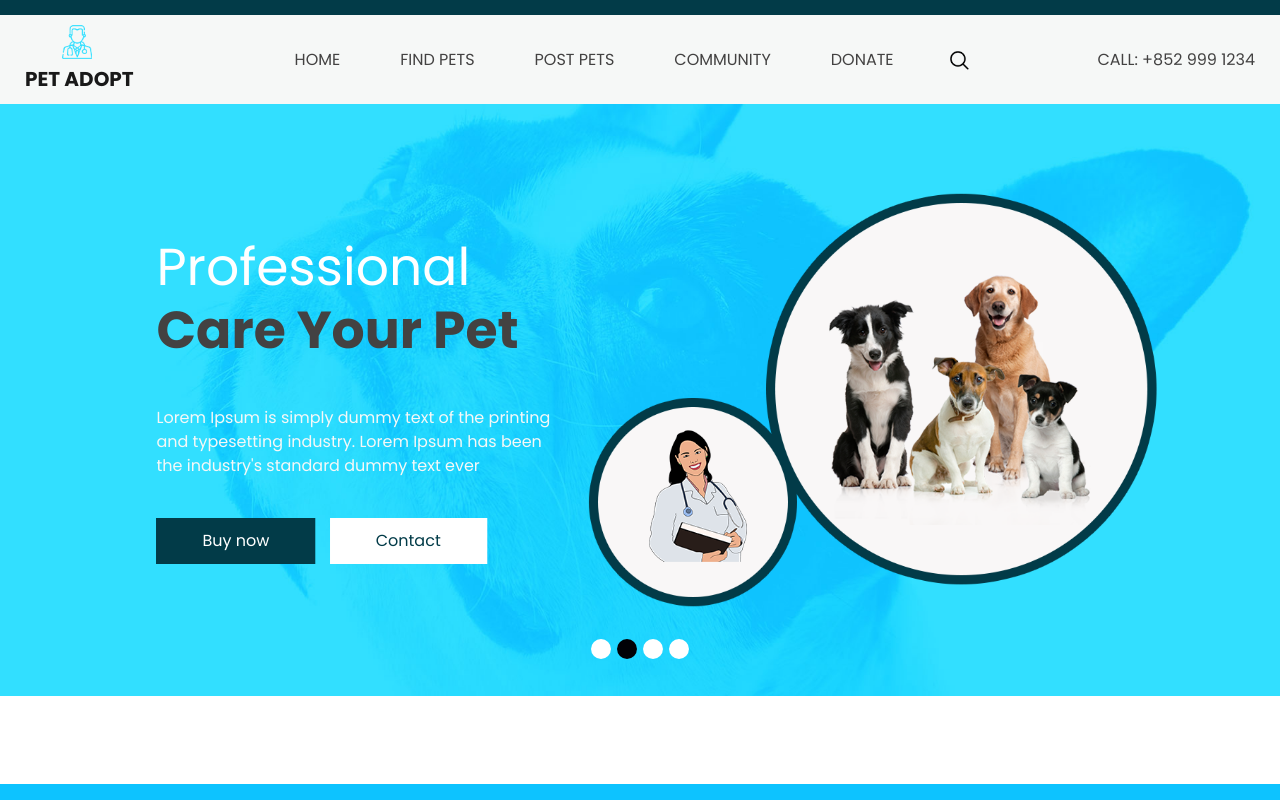
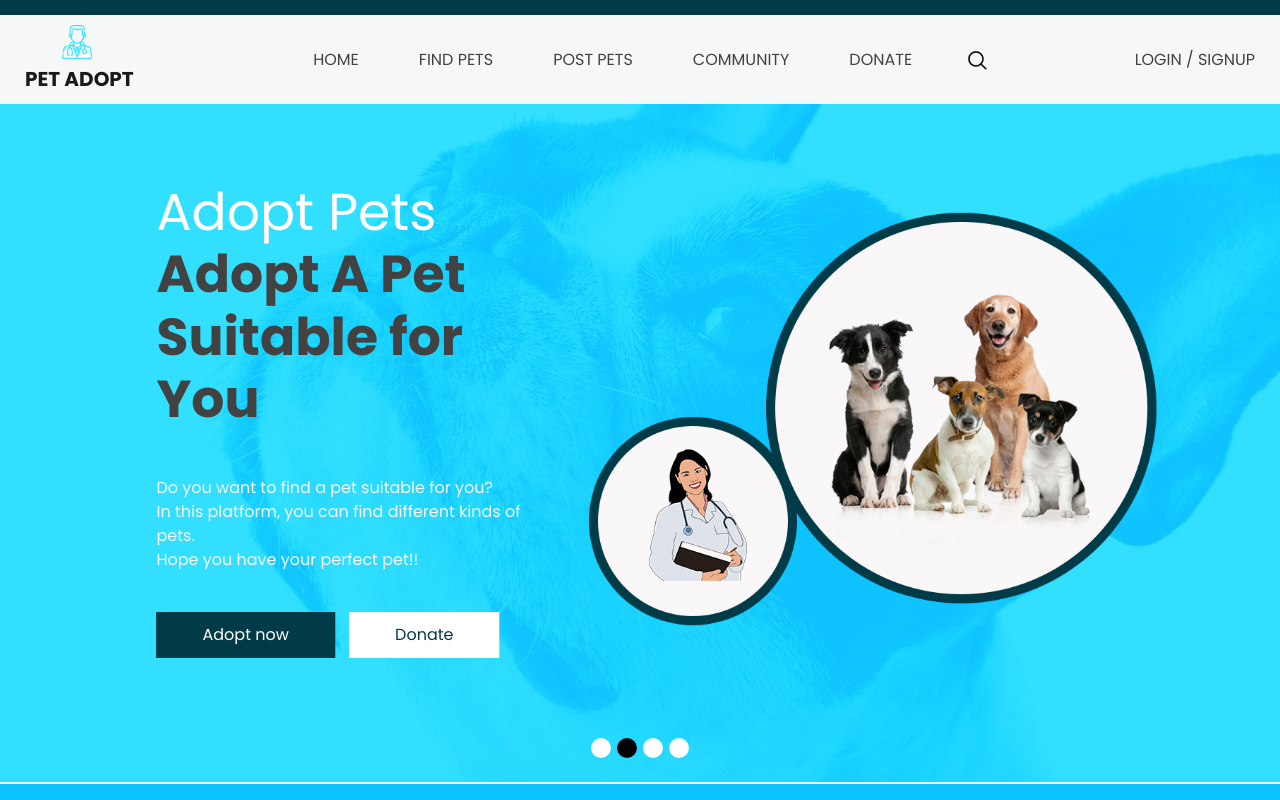
Before and after one commit to leoyuan1/TECKY-PROJECT, a website: page public/index.html in a window 1280 px wide. Shown: the top 800 px of the page. Drawn offline with nearby package versions, Linux system fonts and the light colour scheme; some packages are replaced by stand-ins of ours.

Commit message:
updated index.html

```diff
--- a/public/index.html
+++ b/public/index.html
@@ -53,7 +53,7 @@
                   <a class="nav-link" href="index.html">Home <span class="sr-only">(current)</span></a>
                 </li>
                 <li class="nav-item">
-                  <a class="nav-link" href="find-pets.html">Find Pets</a>
+                  <a class="nav-link" href="adopt-pets.html">Find Pets</a>
                 </li>
                 <li class="nav-item">
                   <a class="nav-link" href="post-pets.html">Post Pets</a>
@@ -71,7 +71,7 @@
             </div>
             <div class="quote_btn-container  d-flex justify-content-center">
               <a href="">
-                Call: +852 999 1234
+                Login / Signup
               </a>
             </div>
           </div>
@@ -95,22 +95,22 @@
                 <div class="col-md-4 offset-md-2">
                   <div class="slider_detail-box">
                     <h1>
-                      Professional
+                      Adopt Pets
                       <span>
-                        Care Your Pet
+                        Adopt A Pet Suitable for You
                       </span>
                     </h1>
                     <p>
-                      Lorem Ipsum is simply dummy text of the printing and
-                      typesetting industry.
-                      Lorem Ipsum has been the industry's standard dummy text ever
+                      Do you want to find a pet suitable for you?<br>
+                      In this platform, you can find different kinds of pets.<br>
+                      Hope you have your perfect pet!!
                     </p>
                     <div class="btn-box">
                       <a href="" class="btn-1">
-                        Buy now
+                        Adopt now
                       </a>
                       <a href="" class="btn-2">
-                        Contact
+                        Donate
                       </a>
                     </div>
                   </div>
@@ -129,22 +129,23 @@
                 <div class="col-md-4 offset-md-2">
                   <div class="slider_detail-box">
                     <h1>
-                      Professional
+                      Post Pets
                       <span>
-                        Care Your Pet
+                        Find Your Pet A Suitable Owner
                       </span>
                     </h1>
                     <p>
-                      Lorem Ipsum is simply dummy text of the printing and
-                      typesetting industry.
-                      Lorem Ipsum has been the industry's standard dummy text ever
+                      Do you want to find your pet a suitable owner?<br>
+                      In this platform, you can post information of your pets.<br>
+                      People can show interest to your pet<br>
+                      You can choose which candidate is suitable to have your pet.
                     </p>
                     <div class="btn-box">
                       <a href="" class="btn-1">
-                        Buy now
+                        Post now
                       </a>
                       <a href="" class="btn-2">
-                        Contact
+                        Donate
                       </a>
                     </div>
                   </div>
@@ -163,22 +164,23 @@
                 <div class="col-md-4 offset-md-2">
                   <div class="slider_detail-box">
                     <h1>
-                      Professional
+                      Community
                       <span>
-                        Care Your Pet
+                        Share Your Views
                       </span>
                     </h1>
                     <p>
-                      Lorem Ipsum is simply dummy text of the printing and
-                      typesetting industry.
-                      Lorem Ipsum has been the industry's standard dummy text ever
+                      Do you want to share the daily life of your pets?<br>
+                      Do you want to share your choices of pet toys?<br>
+                      Do you want to find out the latest news in the pet community?<br>
+                      You are welcome to go to our community~
                     </p>
                     <div class="btn-box">
                       <a href="" class="btn-1">
-                        Buy now
+                        Go to Community
                       </a>
                       <a href="" class="btn-2">
-                        Contact
+                        Donate
                       </a>
                     </div>
                   </div>
@@ -197,22 +199,21 @@
                 <div class="col-md-4 offset-md-2">
                   <div class="slider_detail-box">
                     <h1>
-                      Professional
+                      Donate
                       <span>
-                        Care Your Pet
+                        Support Our Platform
                       </span>
                     </h1>
                     <p>
-                      Lorem Ipsum is simply dummy text of the printing and
-                      typesetting industry.
-                      Lorem Ipsum has been the industry's standard dummy text ever
+                      Your donate will help us maintain and improve this pltform<br>
+                      Thanks!
                     </p>
                     <div class="btn-box">
                       <a href="" class="btn-1">
-                        Buy now
+                        Donate
                       </a>
                       <a href="" class="btn-2">
-                        Contact
+                        Contact Us
                       </a>
                     </div>
                   </div>
```
